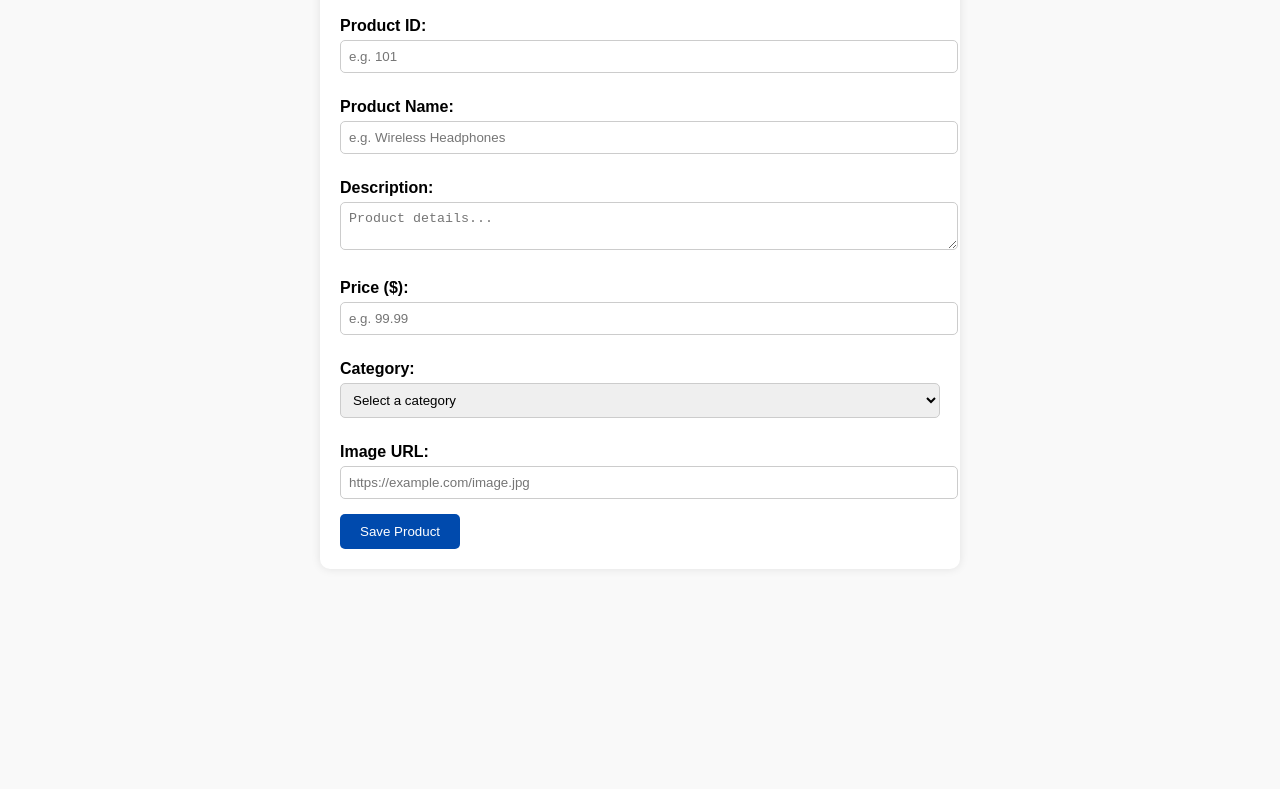
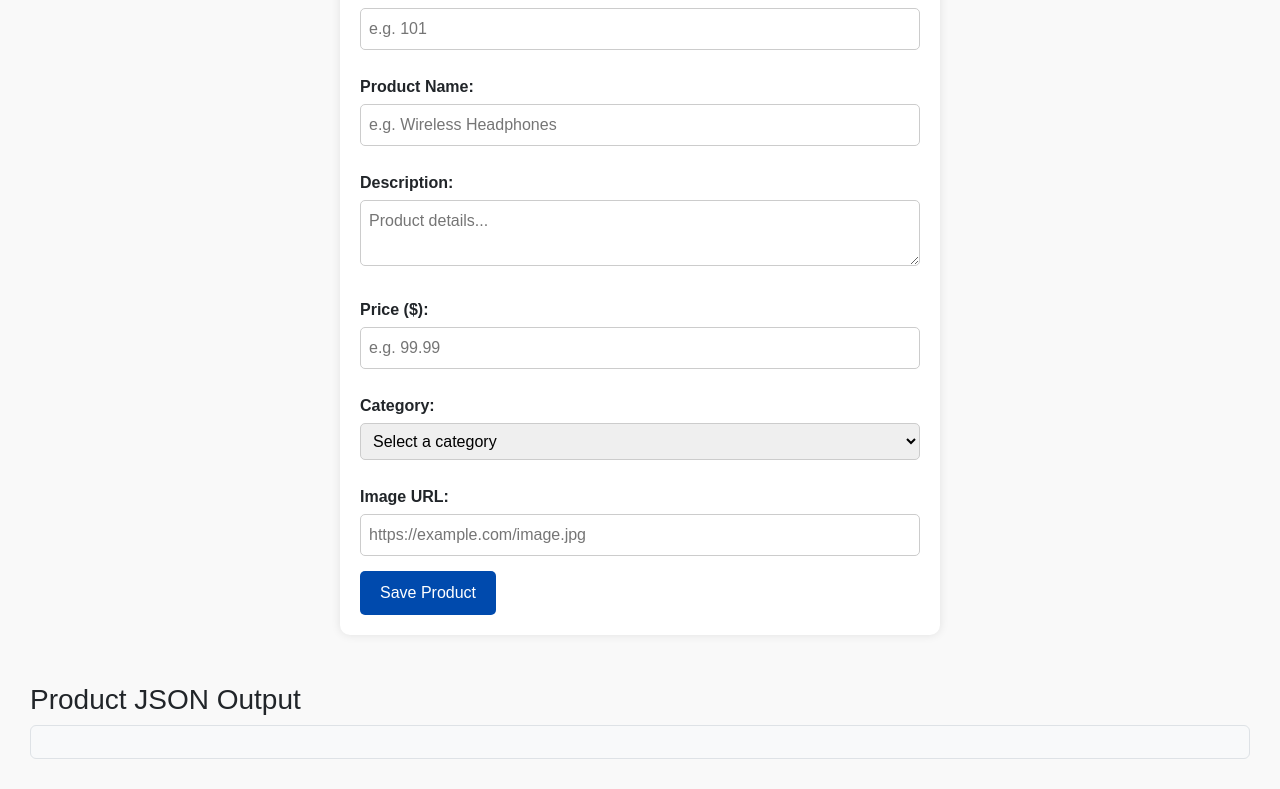
Before and after one commit to amr7980/ProductManagement, a plain HTML site: page index_updated.html in a window 1280 px wide. Shown: the part 275-1064 px from the top of the page. Before the commit the page ends 874 px from the top, so only its background shows below. Drawn offline with nearby package versions, Linux system fonts and the light colour scheme.

Commit message:
Update and rename index.html to index_updated.html

```diff
--- a/index.html
+++ b/index_updated.html
@@ -1,6 +1,9 @@
 <!DOCTYPE html>
 <html lang="en">
 <head>
+  <link href="https://cdn.jsdelivr.net/npm/bootstrap@5.3.0/dist/css/bootstrap.min.css" rel="stylesheet">
+  <script src="https://cdn.jsdelivr.net/npm/bootstrap@5.3.0/dist/js/bootstrap.bundle.min.js"></script>
+  <script src="https://code.jquery.com/jquery-3.6.0.min.js"></script>
     <meta charset="UTF-8">
     <title>Product Management - Web Storefront</title>
     <meta name="viewport" content="width=device-width, initial-scale=1.0">
@@ -99,6 +102,8 @@
 
     <button type="submit">Save Product</button>
 </form>
+  <h3 class="mt-5">Product JSON Output</h3>
+  <pre id="jsonOutput" class="bg-light p-3 border rounded"></pre>
 
 
 <script>
```
